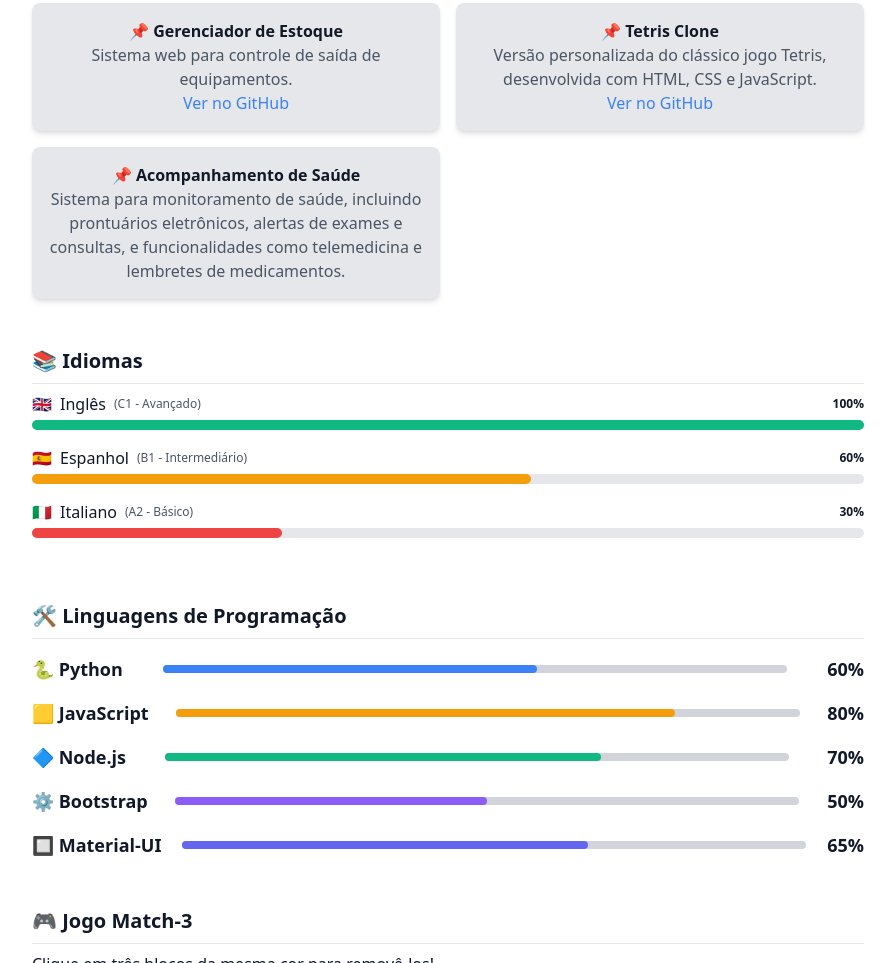
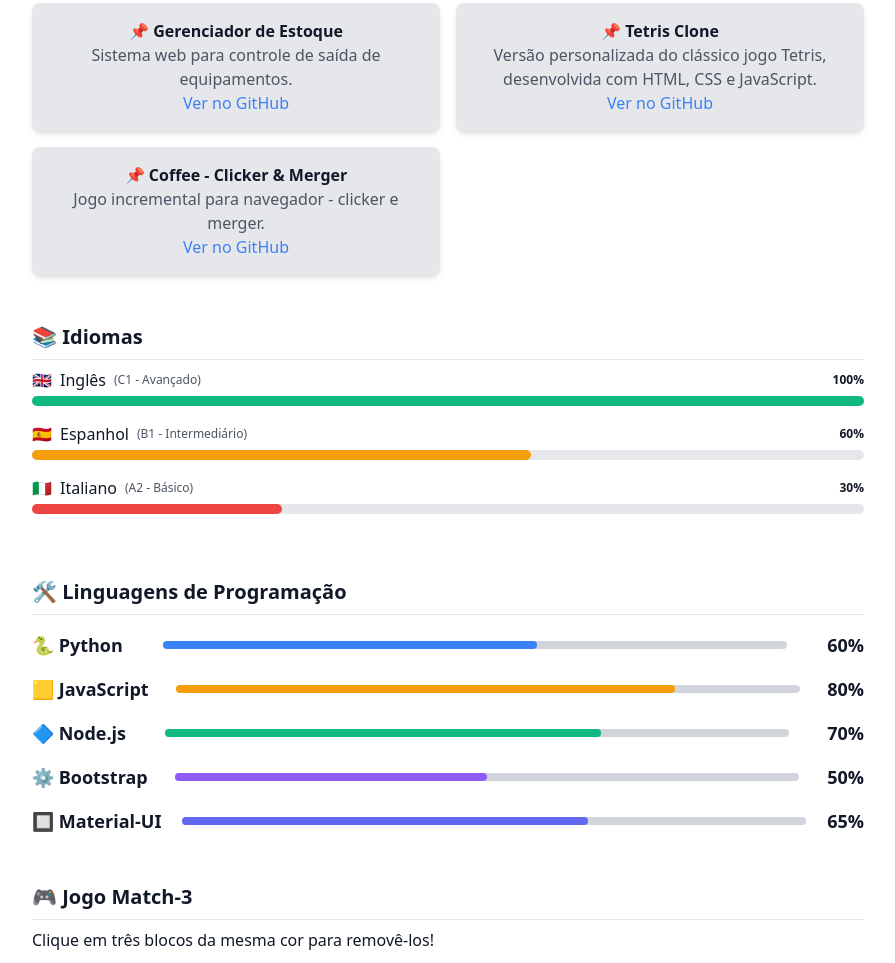
Before and after one commit to rolim8/Curriculo, a plain HTML site: page index.html in a window 1280 px wide. Shown: the part 2291-3254 px from the top of the page, without its empty margins (192-1087 px from the left). Drawn offline with nearby package versions, Linux system fonts and the light colour scheme.

Commit message:
Update projects

```diff
--- a/index.html
+++ b/index.html
@@ -441,12 +441,15 @@
           <div
             class="p-4 bg-gray-200 rounded-lg shadow-md text-center transform hover:scale-105 transition"
           >
-            <h3 class="font-semibold">📌 Acompanhamento de Saúde</h3>
+            <h3 class="font-semibold">📌 Coffee - Clicker & Merger</h3>
             <p class="text-gray-600">
-              Sistema para monitoramento de saúde, incluindo prontuários
-              eletrônicos, alertas de exames e consultas, e funcionalidades como
-              telemedicina e lembretes de medicamentos.
+              Jogo incremental para navegador - clicker e merger.
             </p>
+            <a
+              href="https://rolim8.github.io/Coffee_Clicker_Merge/"
+              class="text-blue-500"
+              >Ver no GitHub</a
+            >
           </div>
         </div>
       </section>
@@ -593,9 +596,7 @@
       <!-- Seção do Jogo -->
       <section id="game-section" class="mt-6">
         <h2 class="text-xl font-semibold border-b pb-2">🎮 Jogo Match-3</h2>
-        <p class="mt-2">
-          Clique em três blocos da mesma cor para removê-los!
-        </p>
+        <p class="mt-2">Clique em três blocos da mesma cor para removê-los!</p>
         <div id="game-container" class="mt-4"></div>
       </section>
 
```
